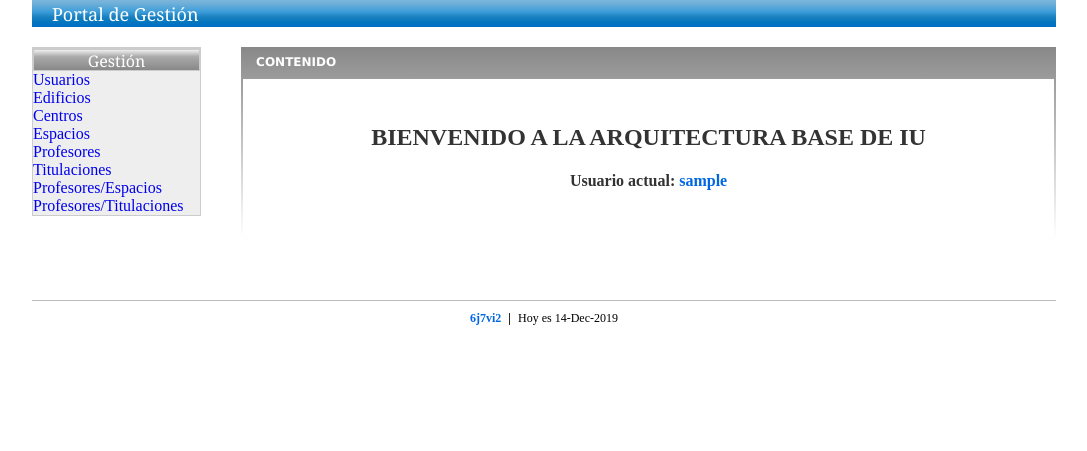
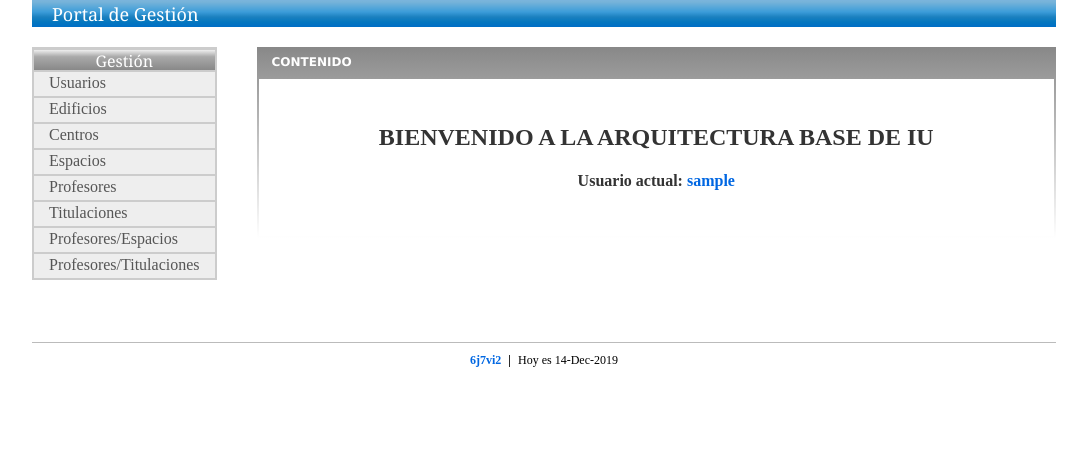
Before and after one commit to Student-Puma/UserInterfaces, a PHP site: page /Controller/Index_Controller.php in a window 1280 px wide. Shown: the part 349-800 px from the top of the page, without its empty margins (96-1183 px from the left). Run offline with PHP 8.4, Linux system fonts and the light colour scheme; the visitor is signed in with stand-in values (Sample User, id 1).

Commit message:
:lipstick::bug: Fixing some design errors

```diff
--- a/View/users_menuLateral.php
+++ b/View/users_menuLateral.php
@@ -19,14 +19,14 @@
 	{
 ?>
 		<li class="title trad_Management"></li>
-		<a class="trad_GUsuarios" href="../Controller/USUARIOS_Controller.php"><li></li></a>
-		<a class="trad_GEdificios" href="../Controller/EDIFICIO_Controller.php"><li></li></a>
-		<a class="trad_GCentros" href="../Controller/CENTRO_Controller.php"><li></li></a>
-		<a class="trad_GEspacios" href="../Controller/ESPACIO_Controller.php"><li></li></a>
-		<a class="trad_GProfesores" href="../Controller/PROFESOR_Controller.php"><li></li></a>
-		<a class="trad_GTitulaciones" href="../Controller/TITULACION_Controller.php"><li></li></a>
-		<a class="trad_GProfEspacios" href="../Controller/PROF_ESPACIO_Controller.php"><li></li></a>
-		<a class="trad_GProfTitulaciones" href="../Controller/PROF_TITULACION_Controller.php"><li></li></a>
+		<a href="../Controller/USUARIOS_Controller.php"><li class="trad_GUsuarios"></li></a>
+		<a href="../Controller/EDIFICIO_Controller.php"><li class="trad_GEdificios" ></li></a>
+		<a href="../Controller/CENTRO_Controller.php"><li class="trad_GCentros" ></li></a>
+		<a href="../Controller/ESPACIO_Controller.php"><li class="trad_GEspacios" ></li></a>
+		<a href="../Controller/PROFESOR_Controller.php"><li class="trad_GProfesores" ></li></a>
+		<a href="../Controller/TITULACION_Controller.php"><li class="trad_GTitulaciones" ></li></a>
+		<a href="../Controller/PROF_ESPACIO_Controller.php"><li class="trad_GProfEspacios" ></li></a>
+		<a href="../Controller/PROF_TITULACION_Controller.php"><li class="trad_GProfTitulaciones" ></li></a>
 <?php
 	}
 	// Si no está autenticado, mostramos el Menú de Login
```
